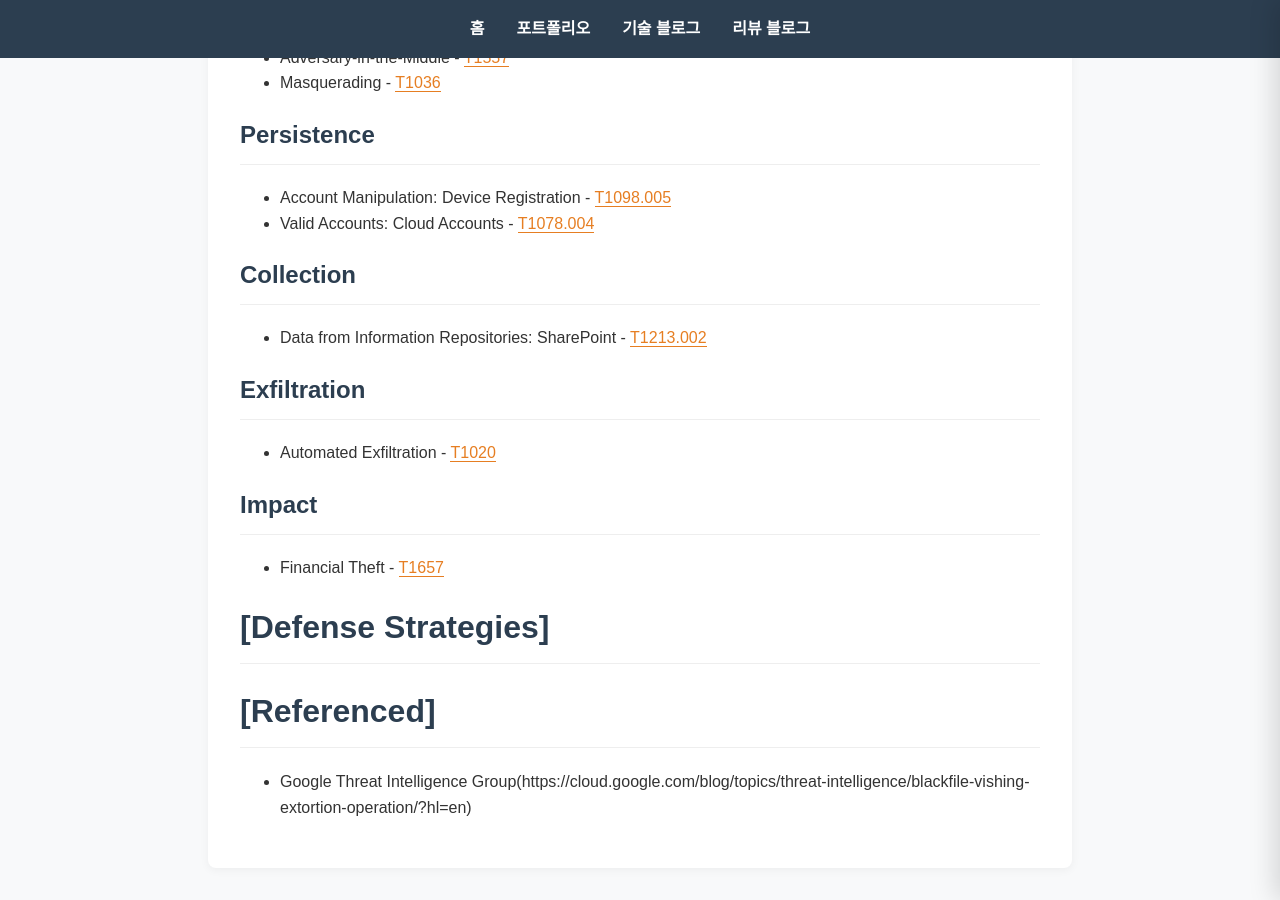
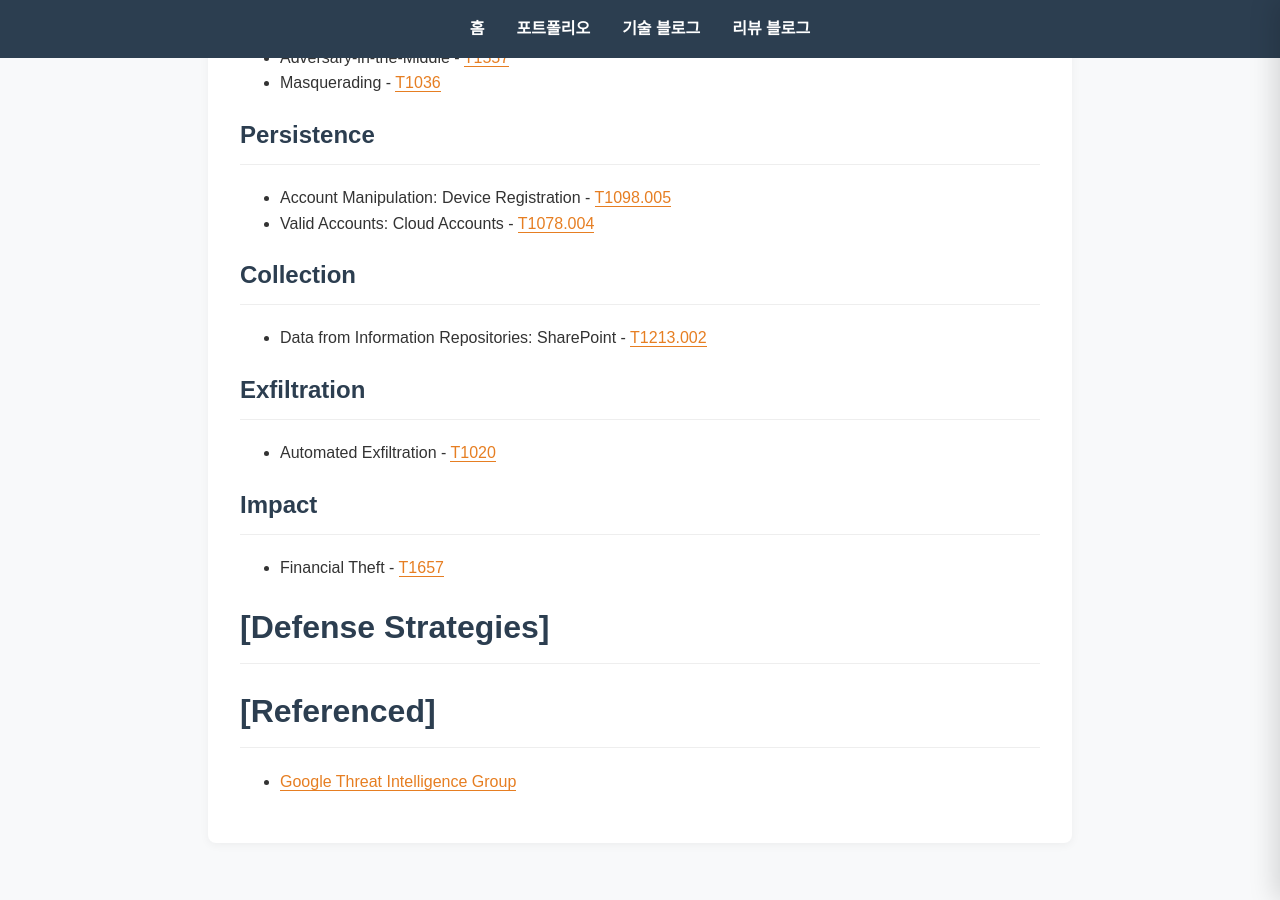
Before and after one commit to crowndaisy76/crowndaisy76.github.io, a Jekyll site: the page built from _review_posts/Review/BlackFile.md, in a window 1280 px wide and 900 px high, scrolled down 1595 px. Built offline with Jekyll 4.4.1, drawn with Linux system fonts in a browser that asks for light colours.

Commit message:
Fix Review

```diff
--- a/_review_posts/Review/BlackFile.md
+++ b/_review_posts/Review/BlackFile.md
@@ -51,4 +51,4 @@ UNC6671은 보안 도구의 탐지를 피하고자 사내 직원의 개인 휴
 # [Defense Strategies]
 
 # [Referenced]
-* Google Threat Intelligence Group(https://cloud.google.com/blog/topics/threat-intelligence/blackfile-vishing-extortion-operation/?hl=en)
+* [Google Threat Intelligence Group](https://cloud.google.com/blog/topics/threat-intelligence/blackfile-vishing-extortion-operation/?hl=en)
```
